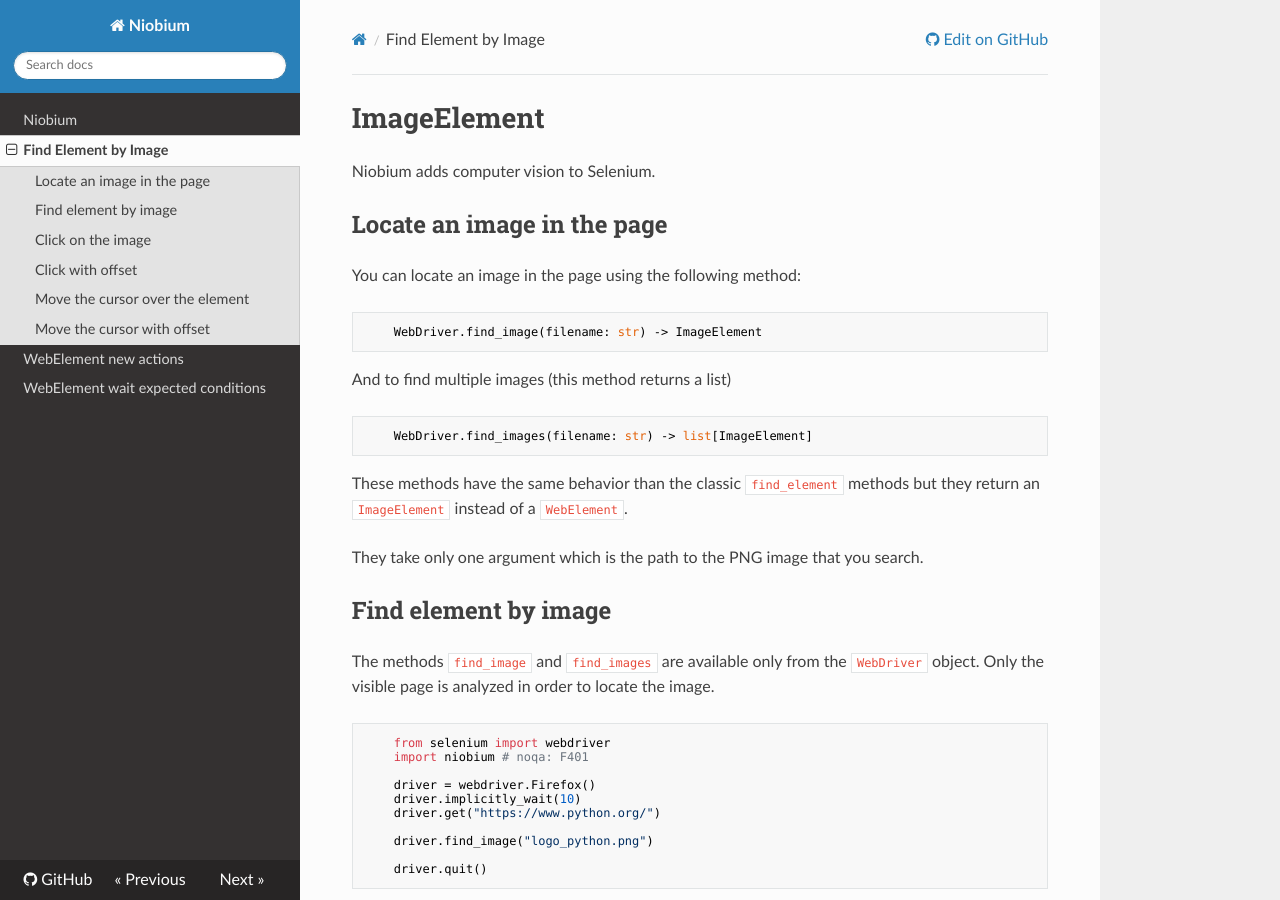
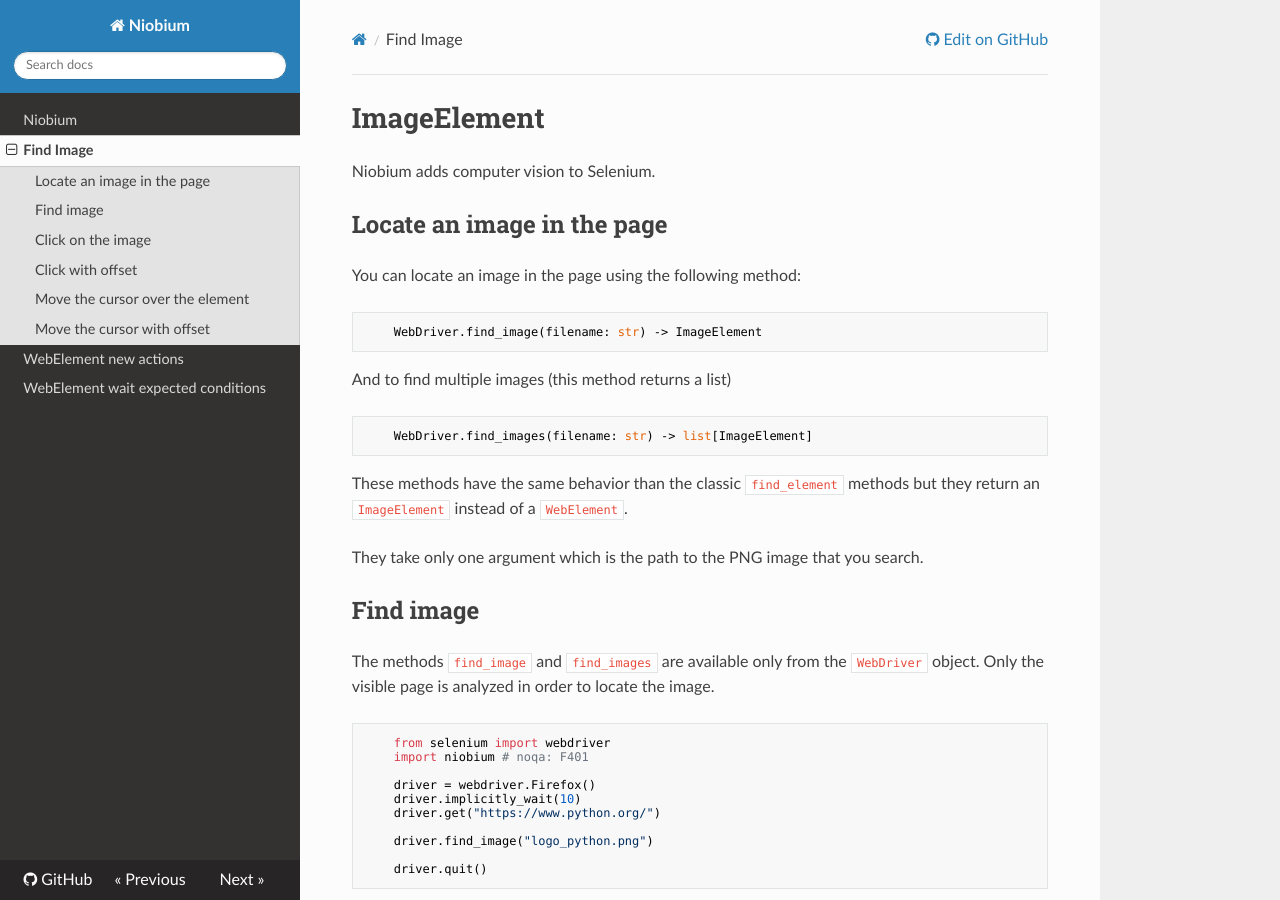
Before and after one commit to cle-b/niobium, an MkDocs documentation site: the page built from docs/image.md, in a window 1280 px wide and 900 px high. Built offline with MkDocs 1.6.1, drawn with Linux system fonts in a browser that asks for light colours; nearby versions of some CDN libraries.

Commit message:
update documentation (#16)

```diff
--- a/docs/image.md
+++ b/docs/image.md
@@ -20,7 +20,7 @@ These methods have the same behavior than the classic `find_element` methods but
 
 They take only one argument which is the path to the PNG image that you search.
 
-## Find element by image
+## Find image
 
 The methods `find_image` and `find_images` are available only from the `WebDriver` object. Only the visible page is analyzed in order to locate the image.
 
--- a/mkdocs.yml
+++ b/mkdocs.yml
@@ -5,7 +5,7 @@ repo_url: https://github.com/cle-b/niobium
 
 nav:
     - Niobium: index.md
-    - Find Element by Image: image.md
+    - Find Image: image.md
     - WebElement new actions: webelement_action.md
     - WebElement wait expected conditions: webelement_wait.md
 
```
